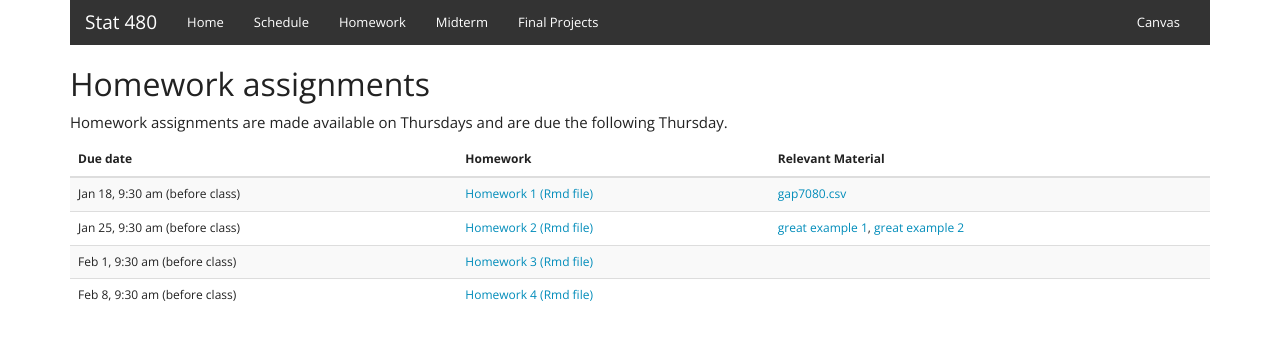
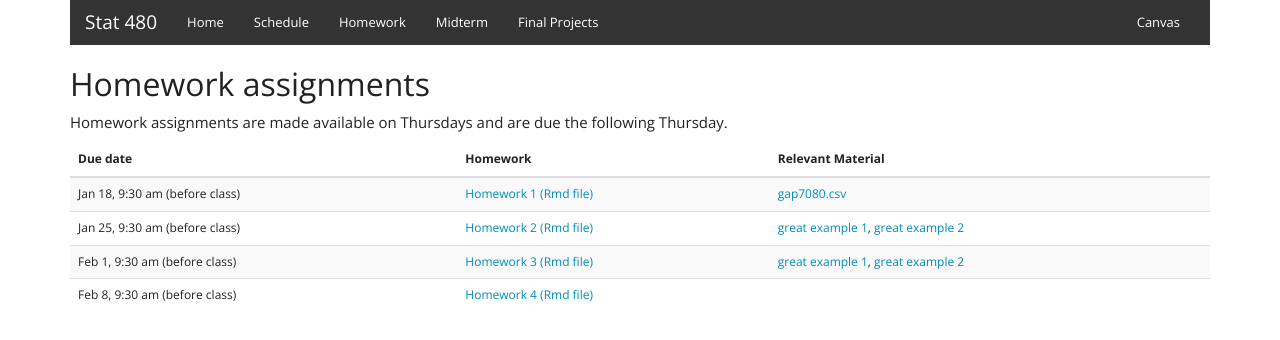
Before and after one commit to Stat480-at-ISU/Stat480-at-ISU.github.io-2019, a Jekyll site: the page built from homework.html, in a window 1280 px wide. Shown: the top 340 px of the page. Built offline with Jekyll 4.4.1, drawn with Linux system fonts in a browser that asks for light colours.

Commit message:
links to examples for hwk #3

```diff
--- a/homework.html
+++ b/homework.html
@@ -38,6 +38,8 @@ Homework assignments are made available on Thursdays and are due the following T
         <td>Feb 1, 9:30 am (before class)</td>
         <td><a href="homework/homework03.html">Homework 3</a> <a href="homework/homework03.Rmd">(Rmd file)</a></td>
         <td>
+                    <a href="homework/great_examples/hwk3/example-1.html">great example 1</a>, <a href="homework/great_examples/hwk3/example-2.html">great example 2</a>
+
           </td>
 </tr>
 <tr>
```
